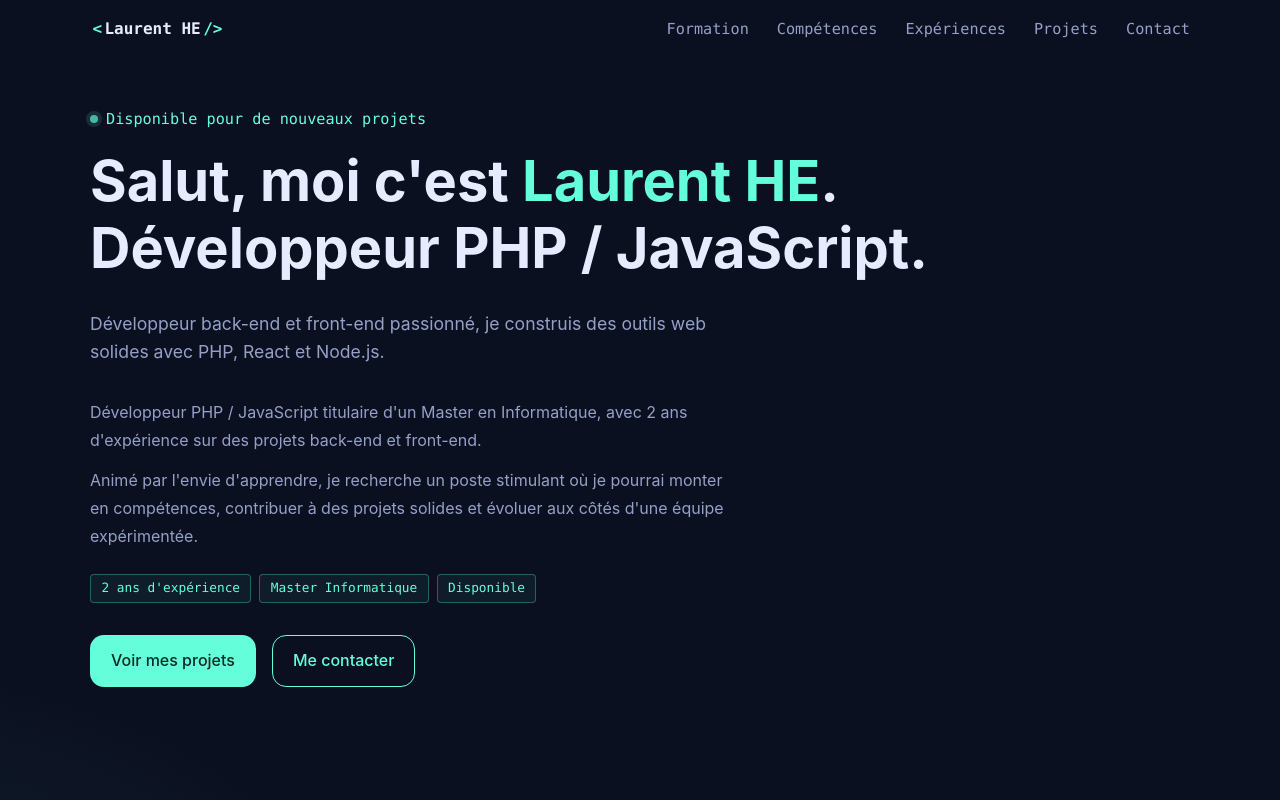
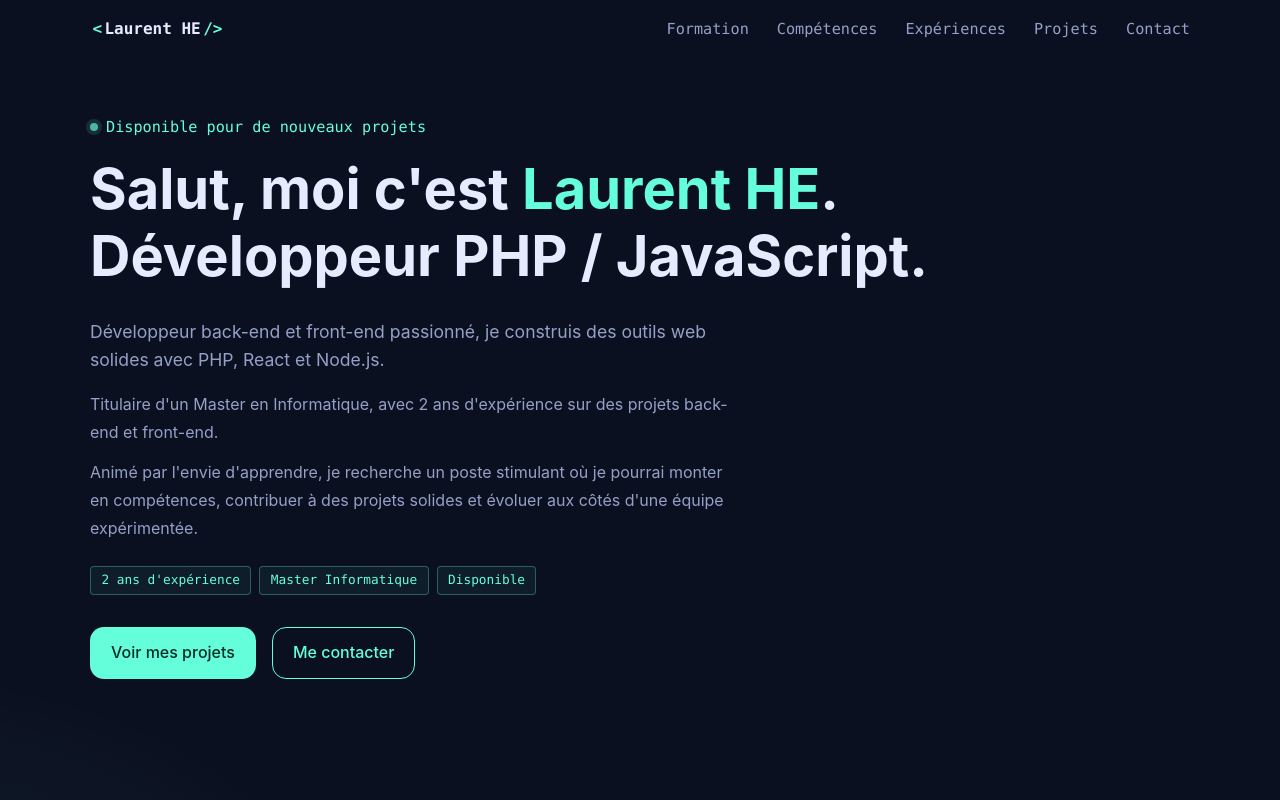
Before and after one commit to he-lau/my-portfolio, a Next.js app: page / in a window 1280 px wide. Shown: the top 800 px of the page. Built offline with nearby package versions, Linux system fonts and the light colour scheme.

Commit message:
Update bio

```diff
--- a/src/app/globals.css
+++ b/src/app/globals.css
@@ -243,7 +243,7 @@ h3 {
   max-width: 640px;
   color: var(--text-dim);
   font-size: 1.1rem;
-  margin-bottom: 2rem;
+  margin-bottom: 1rem;
 }
 .hero__actions {
   display: flex;
--- a/src/data/portfolio.ts
+++ b/src/data/portfolio.ts
@@ -26,7 +26,7 @@ export const profile: Profile = {
 
 export const about: AboutData = {
   paragraphs: [
-    "Développeur PHP / JavaScript titulaire d'un Master en Informatique, avec 2 ans d'expérience sur des projets back-end et front-end.",
+    "Titulaire d'un Master en Informatique, avec 2 ans d'expérience sur des projets back-end et front-end.",
     "Animé par l'envie d'apprendre, je recherche un poste stimulant où je pourrai monter en compétences, contribuer à des projets solides et évoluer aux côtés d'une équipe expérimentée.",
   ],
   highlights: ["2 ans d'expérience", "Master Informatique", "Disponible"],
```
